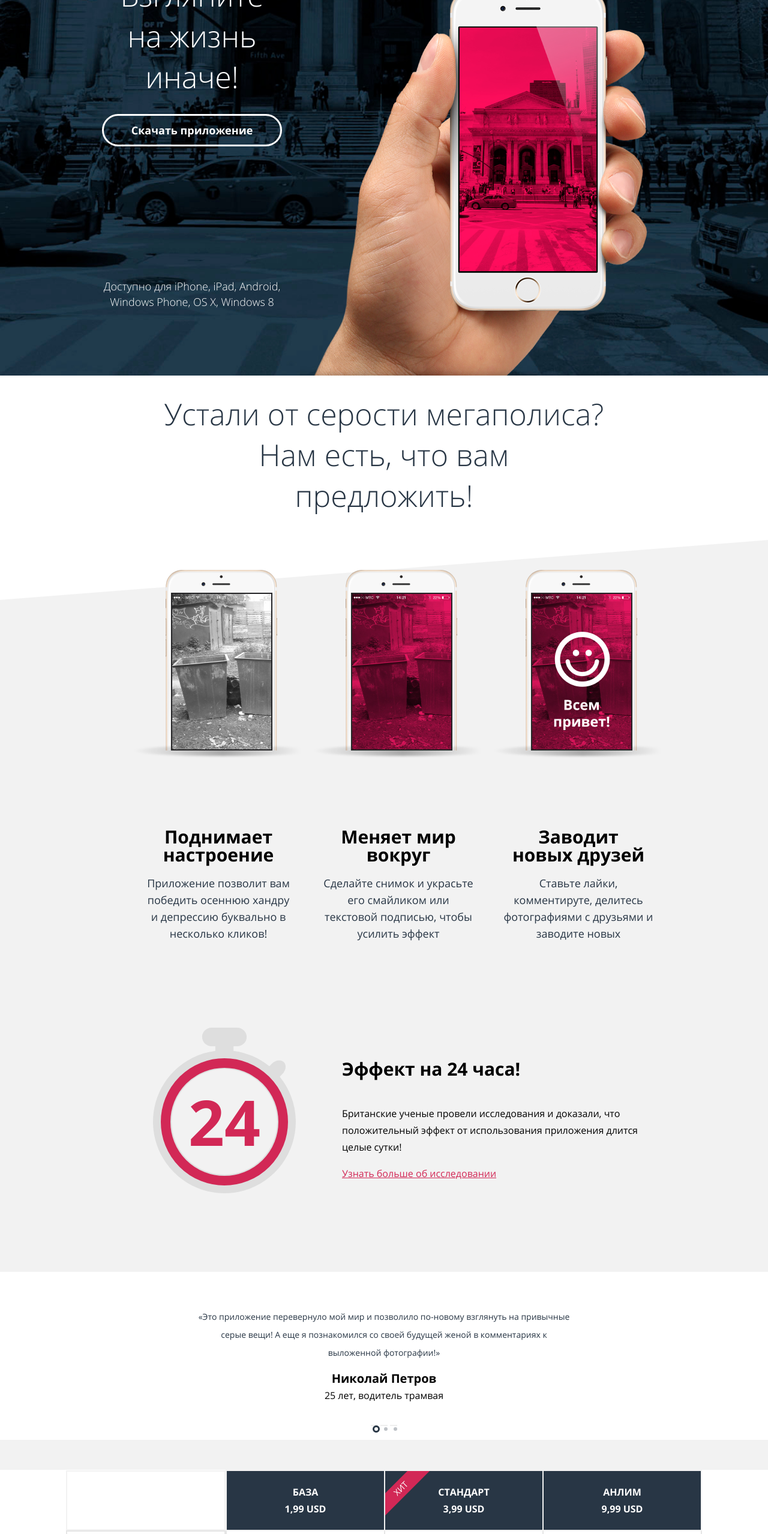
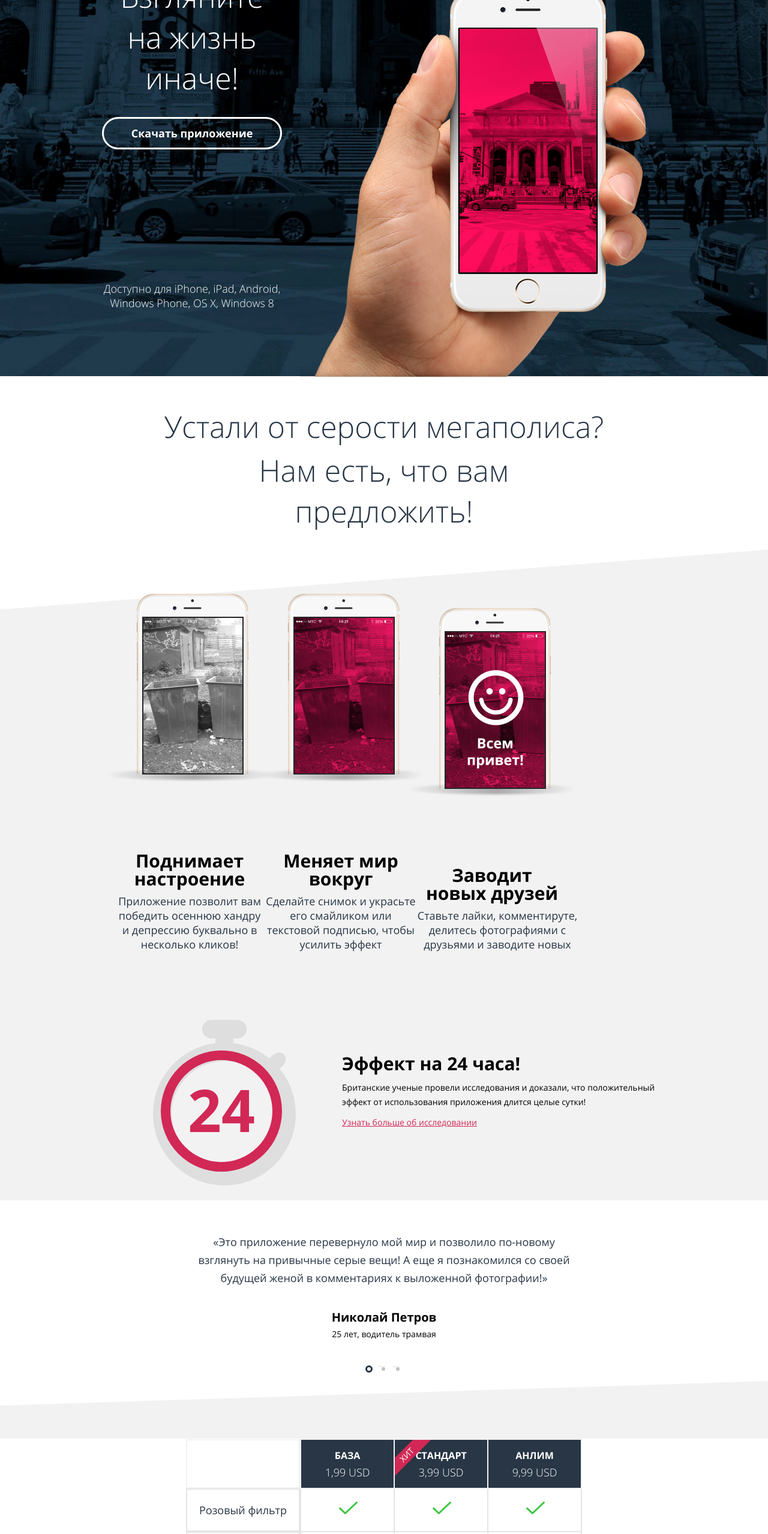
Before and after one commit to htmlacademy-adaptive/1239573-pink-25, a website: page source/index.html in a window 1280 px wide. Shown: the part 240-2797 px from the top of the page at 60% size. Drawn offline with nearby package versions, Linux system fonts and the light colour scheme; files that its build step writes are made by us from their sources.

Commit message:
Пиксельперфект

```diff
--- a/source/index.html
+++ b/source/index.html
@@ -91,8 +91,7 @@
             </article>
             <article class="advantages__item advantages__item--world">
               <h3>Меняет мир вокруг</h3>
-              <p>Сделайте снимок и украсьте его смайликом или текстовой подписью, чтобы усилить
-                эффект</p>
+              <p>Сделайте снимок и украсьте его смайликом или текстовой подписью, чтобы усилить&nbsp;эффект</p>
             </article>
             <article class="advantages__item advantages__item--friends">
               <h3>Заводит новых&nbsp;друзей</h3>
@@ -106,7 +105,7 @@
     <section class="science">
       <div class="science-container">
         <div class="science__wrapper">
-          <h3>Эффект на 24 часа!</h3>
+          <h3>Эффект на&nbsp;24&nbsp;часа!</h3>
           <p>Британские ученые провели исследования и доказали, что положительный эффект от использования приложения
             длится целые сутки!</p>
           <a href="#">Узнать больше об исследовании</a>
--- a/source/less/blocks/advantages.less
+++ b/source/less/blocks/advantages.less
@@ -3,7 +3,7 @@
   display: flex;
   flex-direction: column;
   align-items: center;
-  padding-top: 30px;
+  padding-top: 21px;
 }
 
 .advantages__title {
@@ -12,6 +12,11 @@
   font-weight: 300;
   font-size: 24px;
   width: 280px;
+}
+
+.advantages__title--bottom {
+  margin-top: 11px;
+  margin-bottom: 32px;
 }
 
 .advantages__list--wrapper {
@@ -33,16 +38,18 @@
 .advantages__list {
   text-align: center;
   position: relative;
-  padding-bottom: 300px;
+  padding-bottom: 305px;
   width: 280px;
   margin: auto;
-  margin-top: 50px;
+  margin-top: 80px;
 }
 
 .advantages__item {
   text-align: center;
-  margin: 0 auto;
-  margin-bottom: 34px;
+}
+
+.advantages__item--friends p {
+  width: 270px;
 }
 
 .advantages__item--friends::before {
@@ -64,14 +71,21 @@
 
 .advantages__item h3 {
   padding: 0;
-  margin: 25px 0;
+  margin: 29px 0 0;
+  font-size: 18px;
 }
 
 .advantages__item p {
   color: @dark-blue;
+  font-size: 14px;
+  margin-top: 10px;
+  line-height: 24px;
 }
 
 @media (min-width: @tablet-width) {
+  .advantages__wrapper {
+  padding-top: 50px;
+  }
   .advantages__title {
     width: 590px;
     font-size: 40px;
@@ -81,7 +95,9 @@
 
   .advantages__title--bottom {
     width: 400px;
-    margin-bottom: 40px;
+    margin-bottom: 30px;
+    margin-top: 5px;
+    line-height: 53px;
   }
 
   .advantages__list {
@@ -89,6 +105,8 @@
     padding-bottom: 0;
     display: flex;
     flex-direction: column;
+    margin-top: 56px;
+    margin-bottom: 5px;
   }
 
   .advantages__item {
@@ -96,6 +114,8 @@
     width: 320px;
     margin-right: 0;
     margin-bottom: 0;
+    align-self: end;
+    margin-top: 18px;
   }
 
   .advantages__item h3 {
@@ -113,8 +133,8 @@
     background-repeat: no-repeat;
     width: 268px;
     height: 484px;
-    left: 15px;
-    top: inherit;
+    left: 10px;
+    bottom: -5px;
 
     @media (min-resolution: 2dppx) {
       background-image: url("../img/iphone-3-tablet@2x.png");
--- a/source/less/blocks/contacts.less
+++ b/source/less/blocks/contacts.less
@@ -1,7 +1,7 @@
 .contacts {
   text-align: center;
   padding-top: 20px;
-  padding-bottom: 20px;
+  padding-bottom: 10px;
 }
 
 .contacts__wrapper {
@@ -21,14 +21,15 @@
 
 .contacts-info p {
   margin-top: 0;
+  line-height: 33px;
 }
 
 .contacts__title {
   color: @dark-blue;
   font-weight: 300;
   font-size: 24px;
-  margin: auto;
-  margin-bottom: 30px;
+  margin: 23px auto 30px;
+  // margin-bottom: 30px;
   width: 280px;
 }
 
--- a/source/less/blocks/footer.less
+++ b/source/less/blocks/footer.less
@@ -18,6 +18,7 @@
   color: @dark-blue;
   text-decoration: none;
   margin-right: 42px;
+  font-size: 14px;
 }
 
 .htmlacdademy-link::after {
@@ -28,6 +29,7 @@
   height: 34px;
   position: absolute;
   margin-left: 15px;
+  bottom: 38px;
 }
 
 .social__item--vk {
@@ -53,8 +55,8 @@
 
 .social__item {
   font-size: 0;
-  margin-top: 30px;
-  margin-bottom: 30px;
+  margin-top: 47px;
+  margin-bottom: 60px;
   border-radius: 50%;
 }
 
--- a/source/less/blocks/header.less
+++ b/source/less/blocks/header.less
@@ -69,6 +69,14 @@
 }
 
 @media (min-width: @tablet-width) {
+  .header__wrapper {
+    padding: 27px 0px;
+  }
+
+  .header-container {
+padding-bottom: 8px;
+  }
+
   .logo-wrapper {
     width: 620px;
   }
--- a/source/less/blocks/price.less
+++ b/source/less/blocks/price.less
@@ -2,10 +2,23 @@
   text-align: center;
   background-color: @basic-grey;
   padding: 50px 0;
+  position: relative;
+}
+
+.price::before {
+  content: "";
+  width: 100%;
+  height: 20px;
+  top: 0;
+  left: 0;
+  background-color: #fff;
+  position: absolute;
+  clip-path: polygon(0 0, 100%0, 0 100%);
 }
 
 .price__wrapper {
   background-color: @basic-white;
+  margin-top: 50px;
 }
 
 .price__table {
@@ -25,7 +38,7 @@
   font-size: 16px;
   color: @basic-white;
   text-transform: uppercase;
-  height: 94px;
+  height: 96px;
   background-color: @dark-blue;
   min-width: 260px;
   border: 2px solid @basic-grey;
@@ -61,6 +74,8 @@
 .price__title span {
   display: flex;
   flex-direction: column;
+  font-size: 18px;
+  font-weight: 300;
 }
 
 .price-table__main {
@@ -68,7 +83,7 @@
 }
 
 .price__value {
-  display: table-cell;
+  // display: table-cell;
   font-weight: 400;
   font-size: 14px;
   color: @dark-blue;
@@ -76,7 +91,7 @@
   text-transform: uppercase;
   text-align: left;
   border: 2px solid @light-grey;
-  padding: 20px;
+  padding: 15px 20px;
   position: relative;
 }
 
@@ -101,11 +116,26 @@
 }
 
 .price__toggles {
-  padding-bottom: 30px;
+  padding-top: 22px;
   background-color: @basic-grey;
+  margin: 0;
 }
 
 @media (min-width: @tablet-width) {
+  .price__wrapper {
+    margin-top: 46px;
+  }
+
+  .price__title {
+    min-width: 152px;
+    height: 76px;
+  }
+
+  .price__value {
+    text-transform: inherit;
+    padding: 7px 20px;
+  }
+
   .price__title-empty,
   .price__value-empty {
     display: block;
@@ -119,8 +149,23 @@
 
   .price__value--no::after,
   .price__value--yes::after {
-    left: 50%;
+    left: 63px;
   }
+
+  .price::before {
+    height: 41px;
+  }
+
+  .price__title--hit::before {
+    width: 60px;
+    height: 60px;
+  }
+
+  .price__title--hit::after {
+  top: 18px;
+  left: 5px;
+  }
+
 }
 
 @media (min-width: @desktop-width) {
--- a/source/less/blocks/promo.less
+++ b/source/less/blocks/promo.less
@@ -19,6 +19,7 @@
   flex-direction: column;
   align-items: center;
   margin: auto;
+  padding-bottom: 21px;
 }
 
 .promo__title {
@@ -28,7 +29,7 @@
   font-weight: 300;
   width: 300px;
   position: relative;
-  margin-bottom: 305px;
+  margin-bottom: 315px;
 }
 
 .promo__title::before {
@@ -38,7 +39,7 @@
   background-repeat: no-repeat;
   width: 320px;
   height: 286px;
-  top: 75px;
+  top: 85px;
   left: -10px;
 
   @media (min-resolution: 2dppx) {
@@ -64,7 +65,7 @@
   box-sizing: border-box;
   border-radius: 29px;
   padding: 10px 10px;
-  min-width: 258px;
+  min-width: 280px;
 }
 
 .promo__devices-wrapper {
@@ -85,32 +86,36 @@
   color: @basic-white;
   font-weight: 300;
   font-size: 14px;
-  line-height: 26px;
+  line-height: 24px;
   padding: 10px 16px;
-  width: 300px;
+  width: 280px;
   margin: auto;
 }
 
 @media (min-width: @tablet-width) {
   .promo {
     background-image: url("../img/back-tablet.jpg");
-    margin-top: -87px;
+    margin-top: -114px;
     padding-top: 87px;
+    background-position: -2px 3px;
 
     @media (min-resolution: 2dppx) {
       background-image: url("../img/back-tablet@2x.jpg");
       background-size: 660px auto;
       background-repeat: no-repeat;
       background-size: cover;
+      background-position: -2px 3px;
     }
   }
 
   .promo__title {
     margin-right: auto;
-    margin-bottom: 0;
-    margin-top: 0;
+    margin-bottom: 3px;
+    margin-top: 7px;
     font-size: 40px;
     line-height: 48px;
+    width: 240px;
+    padding-left: 30px;
   }
 
   .promo__devices {
@@ -123,17 +128,18 @@
 
   .promo__wrapper {
     width: 620px;
-    padding: 100px 0 120px;
+    padding: 115px 0;
     align-items: flex-start;
   }
 
   .promo__devices-wrapper {
-    margin: 40px auto;
+    margin: 16px auto;
   }
 
   .promo__content {
     font-size: 18px;
     padding: 0;
+    width: 300px;
   }
 
   .promo__title::before {
@@ -143,8 +149,8 @@
     background-repeat: no-repeat;
     width: 660px;
     height: 545px;
-    top: -15px;
-    left: -15px;
+    top: -21px;
+    left: -20px;
 
     @media (min-resolution: 2dppx) {
       background-image: url("../img/phone-tablet@2x.png");
--- a/source/less/blocks/reviews.less
+++ b/source/less/blocks/reviews.less
@@ -3,7 +3,7 @@
 }
 
 .reviews__wrapper {
-  padding-top: 30px;
+  padding-top: 41px;
   width: 320px;
   margin: auto;
 }
@@ -11,6 +11,8 @@
 .reviews__item {
   display: flex;
   flex-direction: column-reverse;
+  width: 280px;
+  margin: 0 auto;
 }
 
 .reviews__author-name {
@@ -33,6 +35,8 @@
 
 .reviews__toggles {
   position: relative;
+  margin: 0;
+  margin-bottom: 37px;
 }
 
 .slider__toggle::before {
@@ -43,7 +47,7 @@
   background-color: @dark-blue;
   border-radius: 50%;
   opacity: 0.3;
-  margin-top: 3px;
+  margin-top: 1px;
 }
 
 .slider__toggle--current::before {
@@ -55,13 +59,14 @@
   border-radius: 50%;
   background: 0 0;
   opacity: 1;
-  margin-top: 0;
+  margin-top: -2px;
   margin-left: -3px;
 }
 
 .slider__toggle {
   font-size: 0;
   border: none;
+  margin-right: 8px;
 }
 
 @media (min-width: @tablet-width) {
@@ -70,17 +75,33 @@
     margin: auto;
   }
 
+  .reviews__wrapper {
+    padding-top: 36px;
+  }
+
+  .reviews__text {
+    font-size: 18px;
+  }
+
   .reviews__item {
     flex-direction: column;
+    width: 620px;
   }
 
   .reviews__author-info {
     display: block;
     margin: 0;
+    font-size: 14px;
   }
 
   .reviews__author-name {
     font-size: 20px;
+    margin-top: 19px;
+  }
+
+  .reviews__toggles {
+  margin-top: 20px;
+  margin-bottom: 16px;
   }
 }
 
--- a/source/less/blocks/science.less
+++ b/source/less/blocks/science.less
@@ -9,7 +9,7 @@
     width: 620px;
     margin: auto;
     position: relative;
-    padding: 100px 0;
+    padding: 66px 0;
   }
 
   .science__wrapper {
@@ -20,13 +20,24 @@
     position: relative;
   }
 
+  .science__wrapper p {
+    font-size: 14px;
+    margin: 0;
+    line-height: 24px;
+    margin-top: 5px;
+  }
+
   .science a {
     color: @special-pink;
+    font-size: 14px;
+    margin-top: 8px;
   }
 
   .science h3 {
     font-size: 30px;
     width: 170px;
+    line-height: 36px;
+    margin-bottom: 5px;
   }
 
   .science__wrapper::before {
@@ -35,22 +46,22 @@
     background: url("../img/timer.svg") no-repeat scroll;
     content: "";
     position: absolute;
-    left: -300px;
-    top: 10px;
+    left: -310px;
+    top: -12px;
   }
 
   .science__wrapper::after {
-    width: 180px;
-    height: 180px;
+    width: 170px;
+    height: 170px;
     position: absolute;
-    top: 62px;
-    left: -287px;
+    top: 44px;
+    left: -292px;
     content: "24";
     color: @special-pink;
-    font-size: 105px;
+    font-size: 98px;
     font-weight: 700;
     text-align: center;
-    line-height: 180px;
+    line-height: 164px;
     border: 16px solid @special-pink;
     border-radius: 50%;
   }
```
